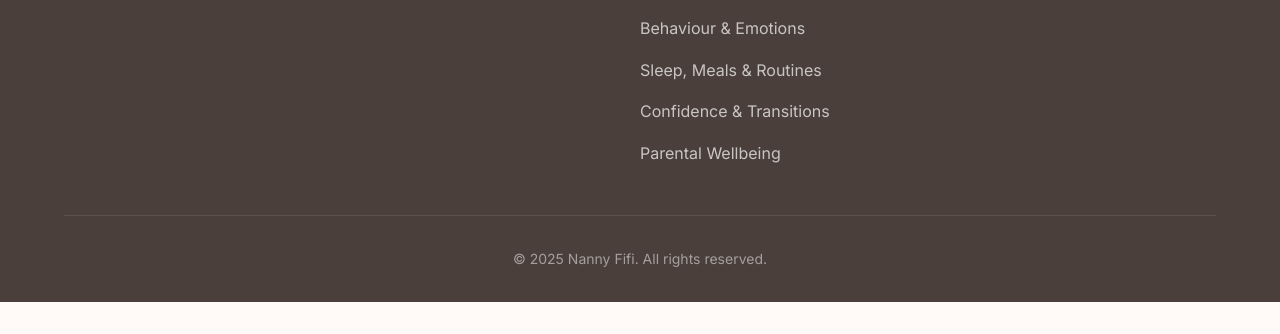
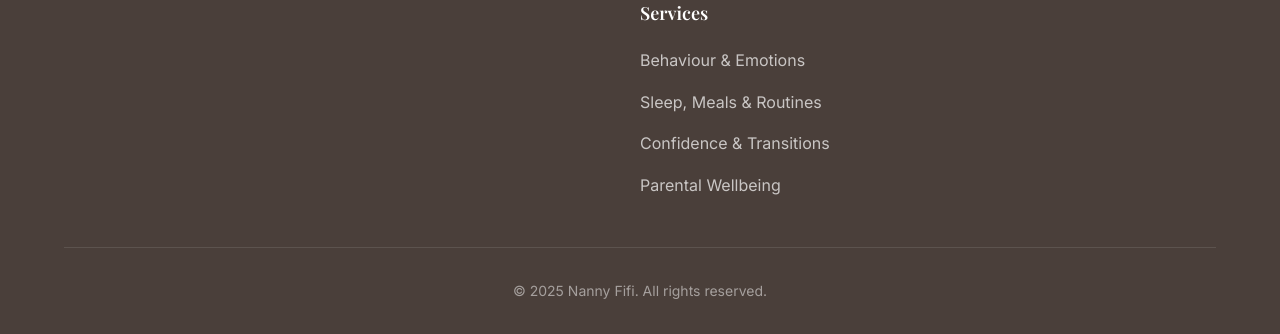
Before and after one commit to amryhamad1992-svg/nanny-fifi-website, a plain HTML site: page index.html in a window 1280 px wide. Shown: the part 7842-8176 px from the top of the page. Before the commit the page ends 8144 px from the top, so only its background shows below. Drawn offline with nearby package versions, Linux system fonts and the light colour scheme; a script that the page names is missing.

Commit message:
Add spacing between footer columns

```diff
--- a/styles.css
+++ b/styles.css
@@ -1150,6 +1150,10 @@ p {
 .footer-column h4 {
     color: var(--color-white);
     margin-bottom: var(--spacing-md);
+}
+
+.footer-links .footer-column:last-child {
+    margin-top: var(--spacing-lg);
 }
 
 .footer-column ul {
```
